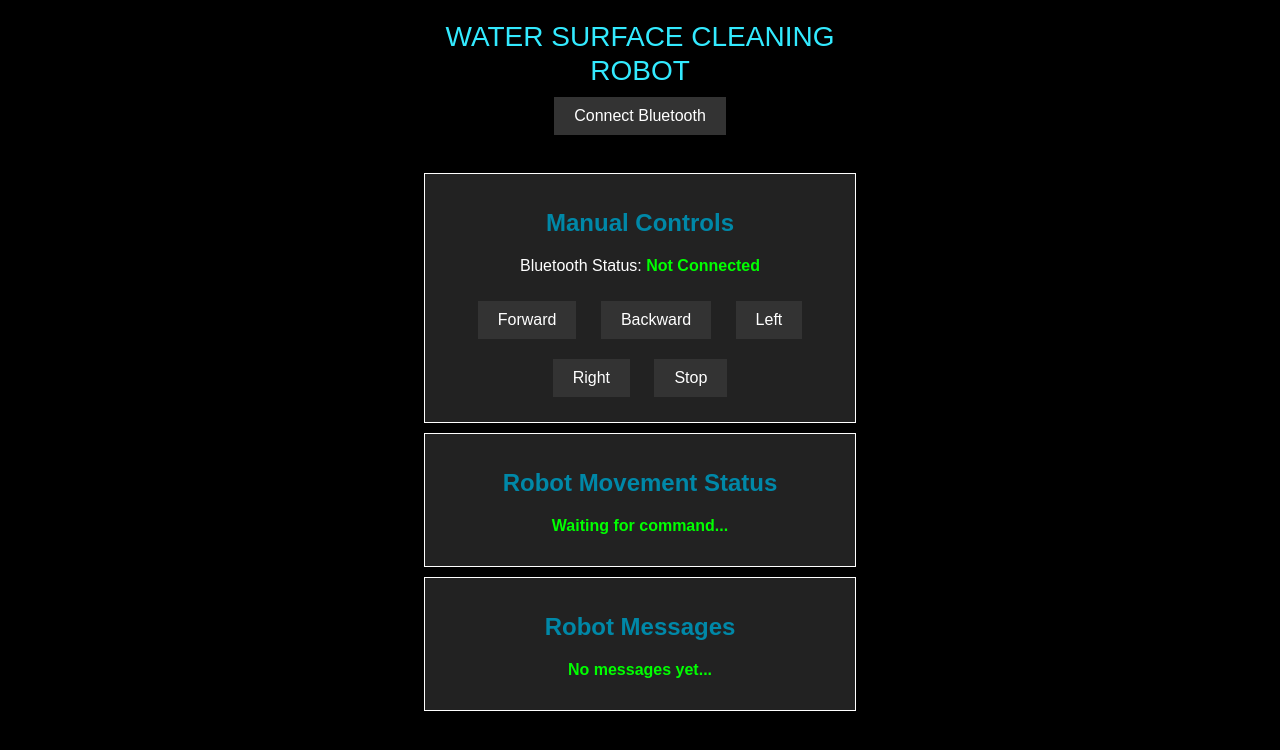
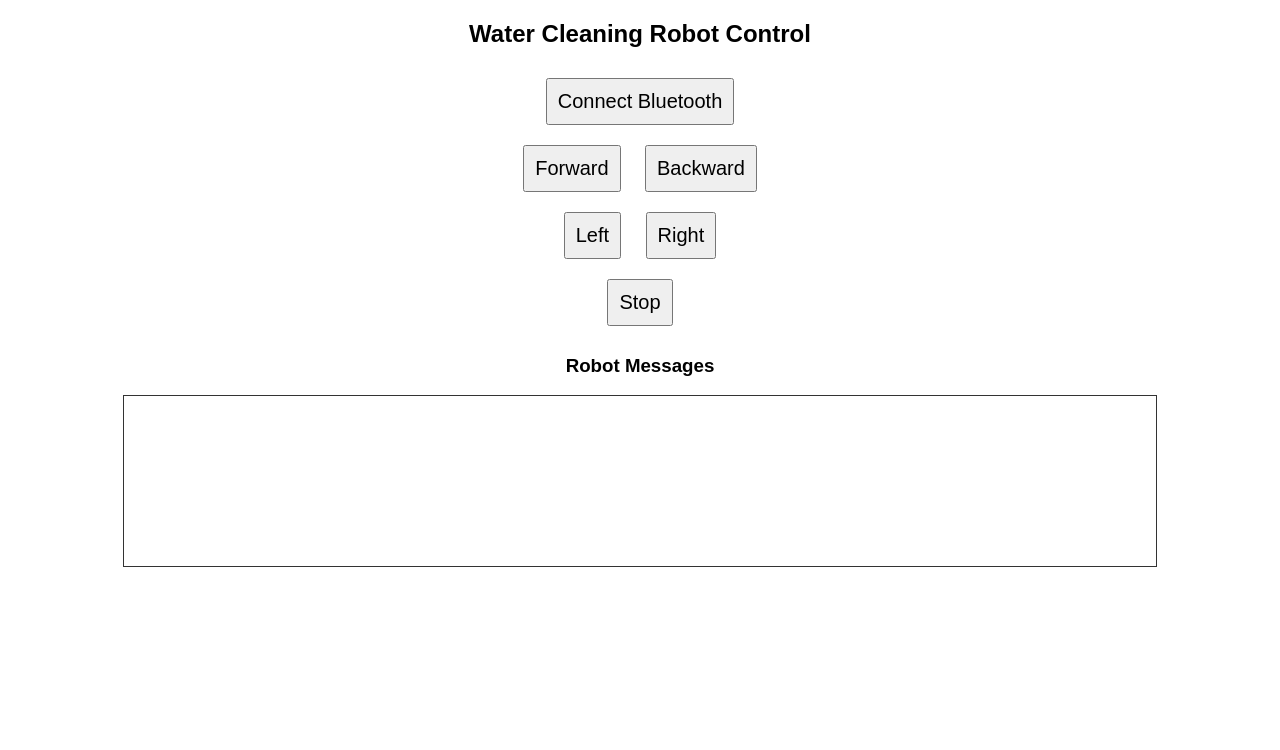
Before and after one commit to IK246/Water-Surface-Cleaning-Bot, a plain HTML site: page index.html in a window 1280 px wide. Drawn offline with Linux system fonts and the light colour scheme.

Commit message:
Update index.html

```diff
--- a/index.html
+++ b/index.html
@@ -1,91 +1,31 @@
 <!DOCTYPE html>
 <html lang="en">
 <head>
-  <meta charset="UTF-8" />
-  <title>Water Surface Cleaning Robot</title>
+    <meta charset="UTF-8">
+    <meta name="viewport" content="width=device-width, initial-scale=1.0">
+    <title>Robot Control</title>
     <style>
-    body {
-      background-color: #000;
-      color: #fff;
-      font-family: Arial, sans-serif;
-      text-align: center;
-      margin: 20px;
-    }
-    button {
-      font-size: 16px;
-      padding: 10px 20px;
-      margin: 10px;
-      background-color: #333;
-      color: #fff;
-      border: none;
-      cursor: pointer;
-    }
-    button:hover {
-      background-color: #555;
-    }
-    #manualModeDiv, #messageDiv, #robotStatusDiv {
-      border: 1px solid #fff;
-      padding: 15px;
-      margin: 10px auto;
-      width: 80%;
-      max-width: 400px;
-      background-color: #222;
-    }
-    #statusText, #robotStatus, #receivedMessages {
-      font-weight: bold;
-      color: #0f0;
-    }
-    .title-container {
-      display: flex;
-      flex-direction: column;
-      align-items: center;
-      justify-content: center;
-      font-size: 28px;
-      line-height: 1.2;
-      text-transform: uppercase;
-      color: #33eaff; /* Dark Aqua Blue */
-    }
-    .robot-text {
-      font-size: 28px;
-      font-weight: normal; /* Removed bold */
-    }
-    .section-title {
-      color: #0088a8; /* Light Aqua Blue */
-    }
+        body { font-family: Arial, sans-serif; text-align: center; }
+        button { font-size: 20px; padding: 10px; margin: 10px; }
+        #log { border: 1px solid #333; padding: 10px; width: 80%; height: 150px; overflow-y: auto; margin: auto; text-align: left; }
     </style>
 </head>
 <body>
 
-  <div class="title-container">
-    <span>Water Surface Cleaning</span>
-    <span class="robot-text">Robot</span>
-  </div>
+    <h2>Water Cleaning Robot Control</h2>
 
-  <!-- Connect Bluetooth -->
-  <button onclick="connectBluetooth()">Connect Bluetooth</button><br><br>
-
-  <!-- MANUAL MODE SECTION -->
-  <div id="manualModeDiv">
-    <h2 class="section-title">Manual Controls</h2>
-    <p>Bluetooth Status: <span id="statusText">Not Connected</span></p>
+    <button onclick="connectBluetooth()">Connect Bluetooth</button>
+    <br>
     <button onclick="sendCommand('F')">Forward</button>
     <button onclick="sendCommand('B')">Backward</button>
+    <br>
     <button onclick="sendCommand('L')">Left</button>
     <button onclick="sendCommand('R')">Right</button>
+    <br>
     <button onclick="sendCommand('S')">Stop</button>
-  </div>
 
-  <!-- ROBOT STATUS SECTION -->
-  <div id="robotStatusDiv">
-    <h2 class="section-title">Robot Movement Status</h2>
-    <p id="robotStatus">Waiting for command...</p>
-  </div>
-
-  <!-- MESSAGE DISPLAY SECTION -->
-  <div id="messageDiv">
-    <h2 class="section-title">Robot Messages</h2>
-    <p id="receivedMessages">No messages yet...</p>
-  </div>
+    <h3>Robot Messages</h3>
+    <div id="log"></div>
 
     <script>
         let bluetoothDevice;
@@ -95,59 +35,46 @@
             try {
                 bluetoothDevice = await navigator.bluetooth.requestDevice({
                     acceptAllDevices: true,
-          optionalServices: ["0000ffe0-0000-1000-8000-00805f9b34fb"]
+                    optionalServices: ['00001101-0000-1000-8000-00805f9b34fb'] // Serial Port Service UUID
                 });
+
                 const server = await bluetoothDevice.gatt.connect();
-        const service = await server.getPrimaryService("0000ffe0-0000-1000-8000-00805f9b34fb");
-        bluetoothCharacteristic = await service.getCharacteristic("0000ffe1-0000-1000-8000-00805f9b34fb");
+                const service = await server.getPrimaryService('00001101-0000-1000-8000-00805f9b34fb');
+                bluetoothCharacteristic = await service.getCharacteristic('00001101-0000-1000-8000-00805f9b34fb');
 
-        document.getElementById("statusText").innerText = "Connected";
-        alert("Bluetooth connected!");
+                logMessage("✅ Connected to Bluetooth Module");
 
-        // Start receiving messages
-        startReadingMessages();
+                // Start listening for data
+                bluetoothCharacteristic.startNotifications().then(() => {
+                    bluetoothCharacteristic.addEventListener('characteristicvaluechanged', handleData);
+                });
 
             } catch (error) {
-        alert("Bluetooth connection failed: " + error);
+                logMessage("❌ Bluetooth Connection Failed: " + error);
             }
         }
 
-    async function sendCommand(cmd) {
+        function sendCommand(command) {
             if (!bluetoothCharacteristic) {
-        alert("Bluetooth not connected!");
+                logMessage("❌ Not connected to Bluetooth");
                 return;
             }
-      const encoder = new TextEncoder();
-      await bluetoothCharacteristic.writeValue(encoder.encode(cmd));
-      console.log("Sent command:", cmd);
 
-      // Update Robot Movement Status
-      let statusText = "";
-      switch(cmd) {
-        case 'F': statusText = "Moving Forward"; break;
-        case 'B': statusText = "Moving Backward"; break;
-        case 'L': statusText = "Turning Left"; break;
-        case 'R': statusText = "Turning Right"; break;
-        case 'S': statusText = "Stopped"; break;
-        default: statusText = "Unknown Command";
-      }
-      document.getElementById("robotStatus").innerText = statusText;
+            const data = new TextEncoder().encode(command);
+            bluetoothCharacteristic.writeValue(data)
+                .then(() => logMessage(`📤 Sent: ${command}`))
+                .catch(error => logMessage("❌ Failed to send: " + error));
         }
 
-    async function startReadingMessages() {
-      try {
-        bluetoothCharacteristic.startNotifications();
-        bluetoothCharacteristic.addEventListener("characteristicvaluechanged", handleIncomingMessage);
-      } catch (error) {
-        console.error("Error reading messages:", error);
-      }
+        function handleData(event) {
+            const value = new TextDecoder().decode(event.target.value);
+            logMessage(`📩 Received: ${value}`);
         }
 
-    function handleIncomingMessage(event) {
-      const decoder = new TextDecoder();
-      const message = decoder.decode(event.target.value);
-      console.log("Received:", message);
-      document.getElementById("receivedMessages").innerText = message;
+        function logMessage(message) {
+            const logDiv = document.getElementById("log");
+            logDiv.innerHTML += message + "<br>";
+            logDiv.scrollTop = logDiv.scrollHeight; // Auto-scroll to the latest message
         }
     </script>
 
```
Lines whose indentation alone changed are shown as unchanged.
